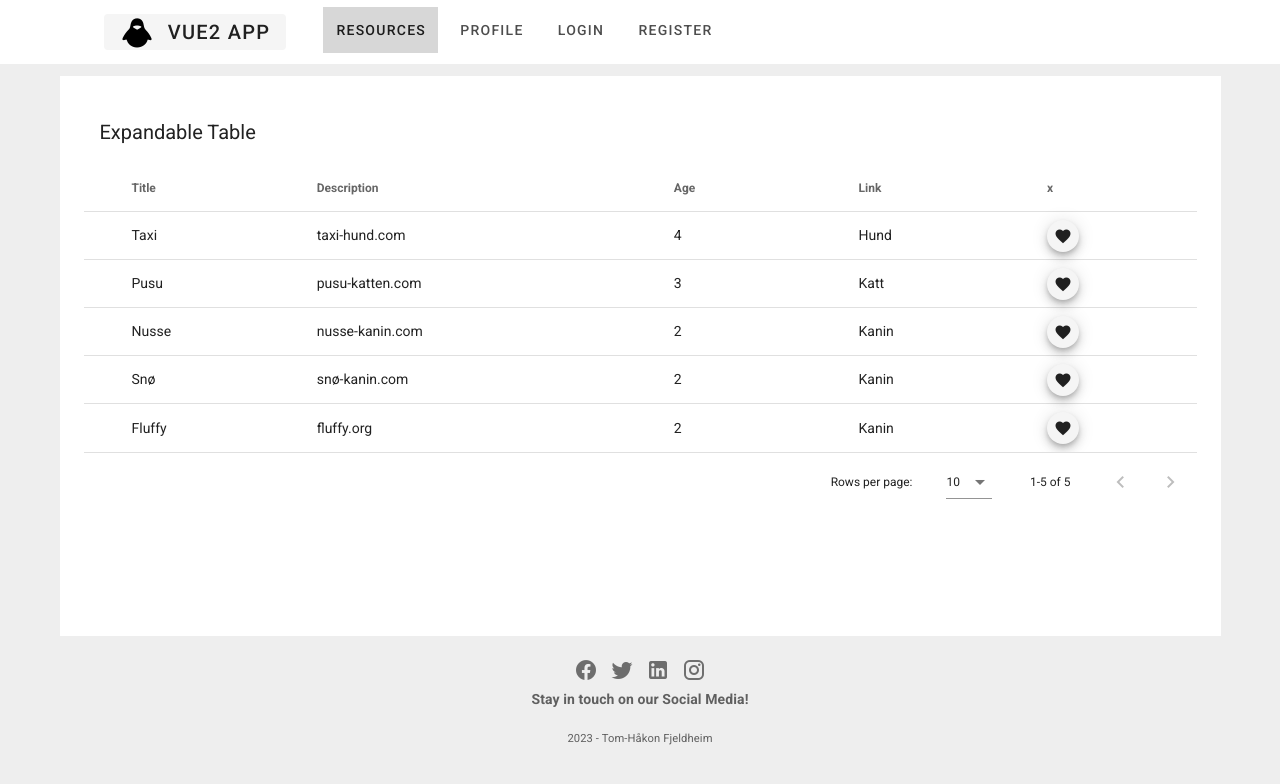
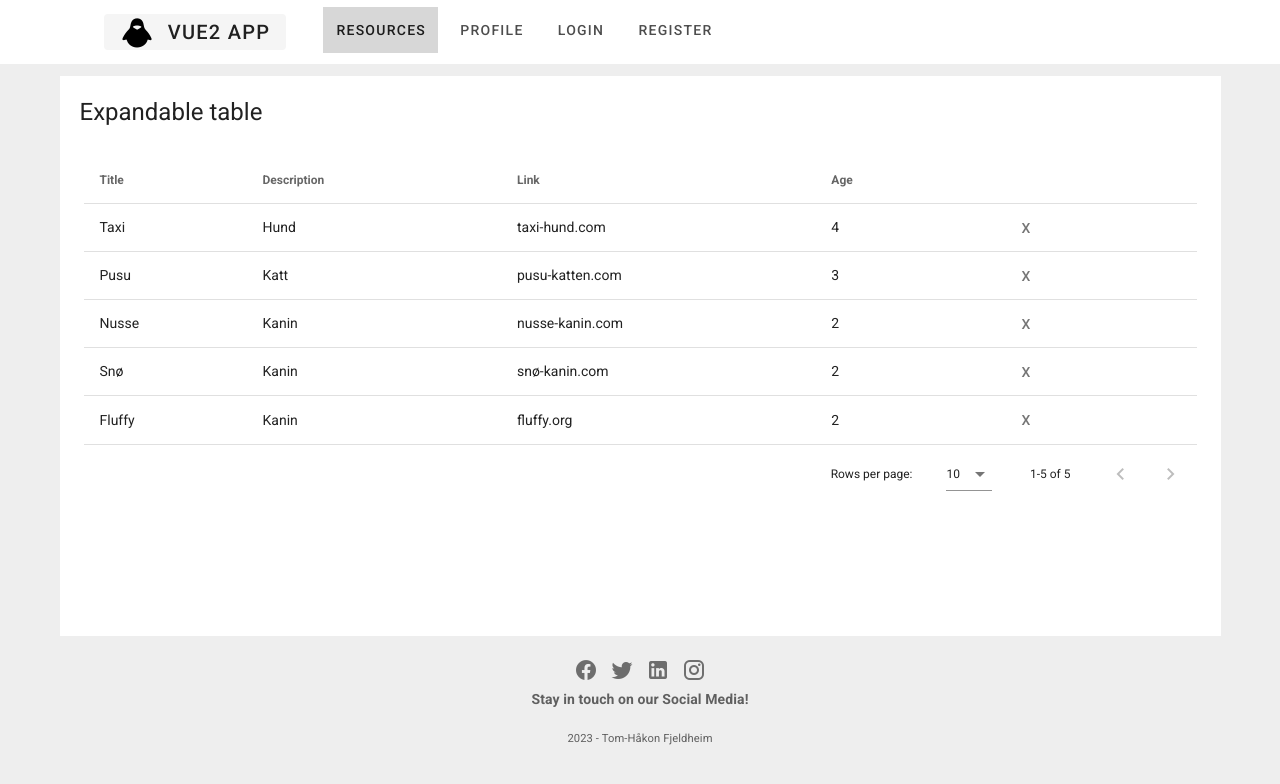
Before and after one commit to tomhaakon/oppgave11_freshstart, a Vue app: page /resources in a window 1280 px wide. Shown: the top 784 px of the page. Built offline with nearby package versions, Linux system fonts and the light colour scheme.

Commit message:
fått lagd knapp og rad-klikk på tabellen

```diff
--- a/src/views/ResourcesView.vue
+++ b/src/views/ResourcesView.vue
@@ -1,37 +1,43 @@
 <template>
-  <v-container>
+  <v-container
+    ><v-row>
+      <v-toolbar-title class="ma-2 mb-10 headline"
+        >Expandable table</v-toolbar-title
+      >
+    </v-row>
     <v-data-table
       :headers="dataHeaders"
       :items="dataItems"
       single-expand
       :expanded.sync="expanded"
       item-key="title"
-      show-expand
     >
-      <template slot="item" slot-scope="row">
+      <template v-slot:item="{ item, expand, isExpanded }">
         <tr @click="expand(!isExpanded)">
-          <td></td>
-          <td>{{ row.item.title }}</td>
-          <td>{{ row.item.link }}</td>
-
-          <td>{{ row.item.age }}</td>
-          <td>{{ row.item.description }}</td>
-          <td>
-            <v-btn class="" fab x-small>
-              <v-icon dark>mdi-heart</v-icon>
-            </v-btn>
+          <td
+            class="d-block d-sm-table-cell"
+            v-for="field in Object.keys(item)"
+          >
+            {{ item[field] }}
           </td>
+          <td><v-btn plain rounded>x</v-btn></td>
         </tr>
       </template>
 
-      <template v-slot:top>
-        <v-toolbar flat>
-          <v-toolbar-title>Expandable Table</v-toolbar-title>
-          <v-spacer></v-spacer>
-        </v-toolbar>
-      </template>
       <template v-slot:expanded-item="{ headers, item }">
-        <td :colspan="headers.length">More info about {{ item.name }}</td>
+        <td :colspan="headers.length" class="body-2 pl-5 grey lighten-3 py-3">
+          <span>
+            {{ item.age }}
+          </span>
+          <span class="text-lowercase">
+            år gammel
+            {{ item.description }}
+            ved navn
+          </span>
+          <span>
+            {{ item.title }}
+          </span>
+        </td>
       </template>
     </v-data-table>
   </v-container>
@@ -49,9 +55,9 @@ export default {
           value: "title",
         },
         { text: "Description", value: "description" },
+        { text: "Link", value: "link" },
         { text: "Age", value: "age" },
-        { text: "Link", value: "link" },
-        { text: "x", sortable: false },
+        { text: "", sortable: false }, // plass for å ha knapp for å åpne modal
       ],
       dataItems: [
         {
```
